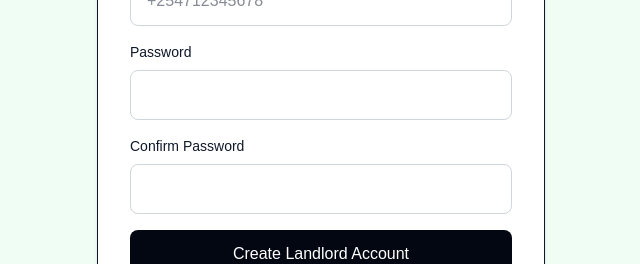
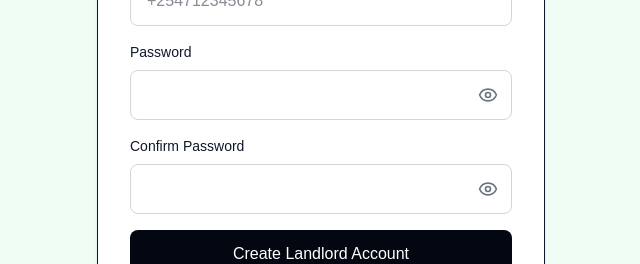
Before and after one commit to Benja1958/NyumbaLink, a Next.js app in the folder frontend/: page /signup/landlord in a window 1280 px wide. Shown: the part 469-733 px from the top of the page, without its empty margins (319-959 px from the left). Built offline with nearby package versions, Linux system fonts and the light colour scheme; no server answers.

Commit message:
Add show and hide password toggle

```diff
--- a/frontend/src/app/login/page.tsx
+++ b/frontend/src/app/login/page.tsx
@@ -7,6 +7,7 @@ import {
 } from "react";
 
 import Link from "next/link";
+import PasswordInput from "@/components/PasswordInput";
 
 import { toast } from "sonner";
 
@@ -205,9 +206,8 @@ function LoginContent() {
             className="w-full rounded-lg border border-gray-300 px-4 py-3 outline-none focus:border-green-700"
           />
 
-          <input
+          <PasswordInput
             name="password"
-            type="password"
             placeholder="Password"
             required
             autoComplete="current-password"
--- a/frontend/src/app/signup/landlord/page.tsx
+++ b/frontend/src/app/signup/landlord/page.tsx
@@ -6,6 +6,7 @@ import {
 } from "react";
 
 import Link from "next/link";
+import PasswordInput from "@/components/PasswordInput";
 import {
   useRouter,
 } from "next/navigation";
@@ -230,9 +231,8 @@ export default function LandlordSignupPage() {
               Password
             </label>
 
-            <input
+            <PasswordInput
               name="password"
-              type="password"
               required
               className="w-full rounded-lg border border-gray-300 px-4 py-3"
             />
@@ -243,9 +243,8 @@ export default function LandlordSignupPage() {
               Confirm Password
             </label>
 
-            <input
+            <PasswordInput
               name="confirm_password"
-              type="password"
               required
               className="w-full rounded-lg border border-gray-300 px-4 py-3"
             />
--- a/frontend/src/app/signup/tenant/page.tsx
+++ b/frontend/src/app/signup/tenant/page.tsx
@@ -6,6 +6,7 @@ import {
 } from "react";
 
 import Link from "next/link";
+import PasswordInput from "@/components/PasswordInput";
 import {
   useRouter,
 } from "next/navigation";
@@ -205,17 +206,15 @@ export default function TenantSignupPage() {
             className="w-full rounded-lg border px-4 py-3"
           />
 
-          <input
+          <PasswordInput
             name="password"
-            type="password"
             placeholder="Password"
             required
             className="w-full rounded-lg border px-4 py-3"
           />
 
-          <input
+          <PasswordInput
             name="confirm_password"
-            type="password"
             placeholder="Confirm password"
             required
             className="w-full rounded-lg border px-4 py-3"
--- /dev/null
+++ b/frontend/src/components/PasswordInput.tsx
@@ -0,0 +1,60 @@
+"use client";
+
+import {
+  ComponentProps,
+  useState,
+} from "react";
+import {
+  Eye,
+  EyeOff,
+} from "lucide-react";
+
+type PasswordInputProps = Omit<
+  ComponentProps<"input">,
+  "type"
+>;
+
+export default function PasswordInput({
+  className = "",
+  ...props
+}: PasswordInputProps) {
+  const [showPassword, setShowPassword] =
+    useState(false);
+
+  const label = showPassword
+    ? "Hide password"
+    : "Show password";
+
+  return (
+    <div className="relative">
+      <input
+        {...props}
+        type={showPassword ? "text" : "password"}
+        className={`${className} pr-12`}
+      />
+
+      <button
+        type="button"
+        onClick={() =>
+          setShowPassword((current) => !current)
+        }
+        aria-label={label}
+        aria-pressed={showPassword}
+        title={label}
+        className="absolute inset-y-0 right-0 flex w-12 items-center justify-center rounded-r-lg text-gray-500 hover:text-gray-700 focus-visible:outline-2 focus-visible:outline-offset-[-2px] focus-visible:outline-green-700"
+      >
+        {showPassword ? (
+          <EyeOff
+            className="h-5 w-5"
+            aria-hidden="true"
+          />
+        ) : (
+          <Eye
+            className="h-5 w-5"
+            aria-hidden="true"
+          />
+        )}
+      </button>
+    </div>
+  );
+}
```
